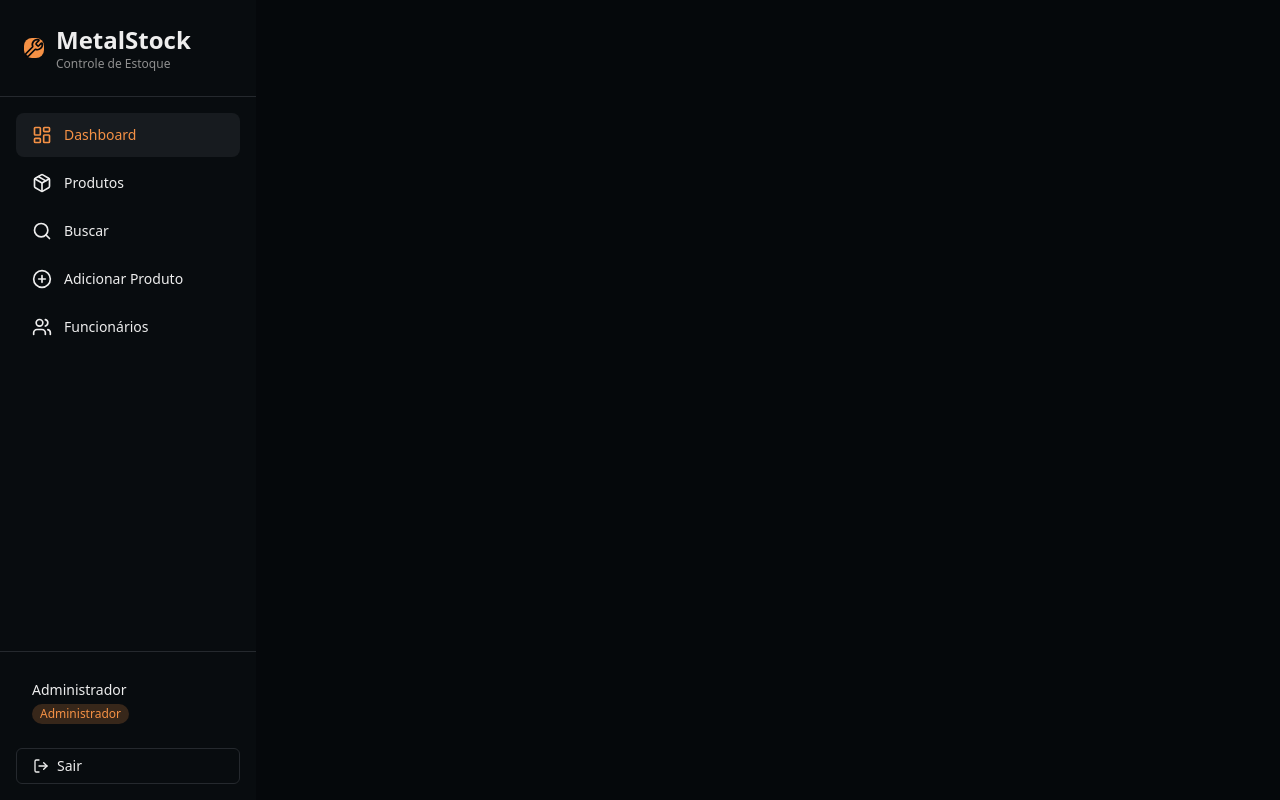
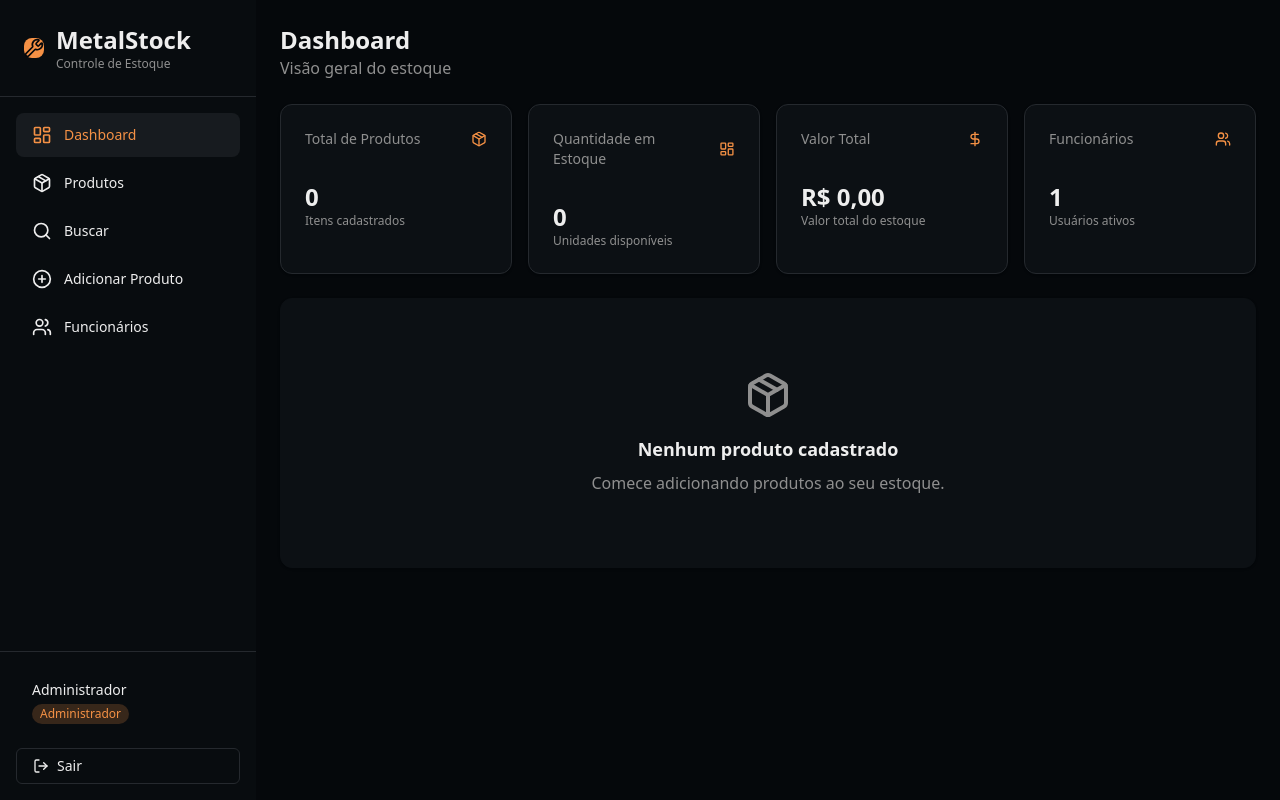
Before and after one commit to bruno-gomes97/metal-stock, a React (Vite) app: page /dashboard in a window 1280 px wide. Built offline with nearby package versions, Linux system fonts and the light colour scheme.

Commit message:
feat: implement metrics cards

```diff
--- a/src/components/sidebar/index.tsx
+++ b/src/components/sidebar/index.tsx
@@ -37,7 +37,7 @@ export default function Sidebar() {
 						<WrenchIcon className="w-5 h-5 text-[var(--primary-foreground)]" />
 					</IconContainer>
 					<div>
-						<Text variant="lg" className="text-[var(--sidebar-foreground)]">MetalStock</Text>
+						<Text variant="xl" className="text-[var(--sidebar-foreground)]">MetalStock</Text>
 						<Text variant="xs" className="text-[var(--muted-foreground)]">Controle de Estoque</Text>
 					</div>
 				</div>
--- a/src/components/text/index.tsx
+++ b/src/components/text/index.tsx
@@ -1,6 +1,6 @@
 import type { JSX, ReactNode } from 'react';
 
-type TextVariant = 'lg' | 'sm' | 'xs';
+type TextVariant = 'xl' | 'lg' | 'sm' | 'xs';
 
 interface TextProps {
   children: ReactNode;
@@ -9,13 +9,15 @@ interface TextProps {
 }
 
 const variantClasses: Record<TextVariant, string> = {
-  lg: 'text-2xl font-bold',
+  xl: 'text-2xl font-bold',
+  lg: 'text-lg font-bold',
   sm: 'text-sm font-medium',
   xs: 'text-xs'
 };
 
 const variantElement: Record<TextVariant, keyof JSX.IntrinsicElements> = {
-  lg: 'h1',
+  xl: 'h1',
+  lg: 'h3',
   sm: 'p',
   xs: 'p',
 };
--- /dev/null
+++ b/src/pages/dashboard/components/card.tsx
@@ -0,0 +1,28 @@
+import { DollarSignIcon, LayoutDashboardIcon, PackageIcon, UsersIcon } from "lucide-react";
+import Text from "../../../components/text";
+
+const itemsCard = [
+	{ label: 'Total de Produtos', icon: <PackageIcon className="w-4 h-4 text-[var(--primary)]" />, value: 0, description: 'Itens cadastrados' },
+	{ label: 'Quantidade em Estoque', icon: <LayoutDashboardIcon className="w-4 h-4 text-[var(--primary)]" />, value: 0, description: 'Unidades disponíveis' },
+	{ label: 'Valor Total', icon: <DollarSignIcon className="w-4 h-4 text-[var(--primary)]" />, value: 'R$ 0,00', description: 'Valor total do estoque' },
+	{ label: 'Funcionários', icon: <UsersIcon className="w-4 h-4 text-[var(--primary)]" />, value: 1, description: 'Usuários ativos' },
+]
+
+export default function DashboardCard() {
+	return (
+		<>
+			{itemsCard.map(item => (
+				<div key={`card-${item.label}`} className="text-[var(--card-foreground)] flex flex-col gap-6 rounded-xl border py-6 shadow-sm bg-[var(--card)] border-[var(--border)]">
+					<div className="gap-2 px-6 flex flex-row items-center justify-between pb-2">
+						<Text variant="sm" className="text-[var(--muted-foreground)]">{item.label}</Text>
+						{item.icon}
+					</div>
+					<div className="px-6">
+						<Text variant="xl" className="text-[var(--foreground)]">{item.value}</Text>
+						<Text variant="xs" className='text-[var(--muted-foreground)]'>{item.description}</Text>
+					</div>
+				</div>
+			))}
+		</>
+	)
+}
--- a/src/pages/dashboard/index.tsx
+++ b/src/pages/dashboard/index.tsx
@@ -1,9 +1,30 @@
+import { PackageIcon } from "lucide-react";
 import Sidebar from "../../components/sidebar";
+import Text from "../../components/text";
+import DashboardCard from "./components/card";
 
 export default function DashboardPage() {
 	return (
 		<div className="flex min-h-screen bg-[var(--background)]">
 			<Sidebar />
+			<main className="flex-1 overflow-auto">
+				<div className="p-6 space-y-6">
+					<div>
+						<Text variant="xl" className="text-[var(--foreground)]">Dashboard</Text>
+						<p className="text-[var(--muted-foreground)]">Visão geral do estoque</p>
+					</div>
+					<div className="grid gap-4 md:grid-cols-2 lg:grid-cols-4">
+						<DashboardCard />
+					</div>
+					<div className="text-[var(--card-foreground)] flex flex-col gap-6 rounded-xl border py-6 shadow-sm bg-[var(--card)] border-[var(--card)]">
+						<div className="px-6 py-12 text-center">
+							<PackageIcon className="w-12 h-12 mx-auto text-[var(--muted-foreground)] mb-4"/>
+							<Text variant="lg" className="text-[var(--foreground)] mb-2">Nenhum produto cadastrado</Text>
+							<p className="text-[var(--muted-foreground)]">Comece adicionando produtos ao seu estoque.</p>
+						</div>
+					</div>
+				</div>
+			</main>
 		</div>
 	)
 }
--- a/src/pages/login/index.tsx
+++ b/src/pages/login/index.tsx
@@ -37,7 +37,7 @@ export default function LoginPage() {
             <WrenchIcon className="w-8 h-8 text-[var(--primary-foreground)]" />
           </IconContainer>
           <div>
-            <Text variant="lg" className="text-[var(--foreground)]">
+            <Text variant="xl" className="text-[var(--foreground)]">
               MetalStock
             </Text>
             <Text variant="sm" className="text-[var(--muted-foreground)]">
```
